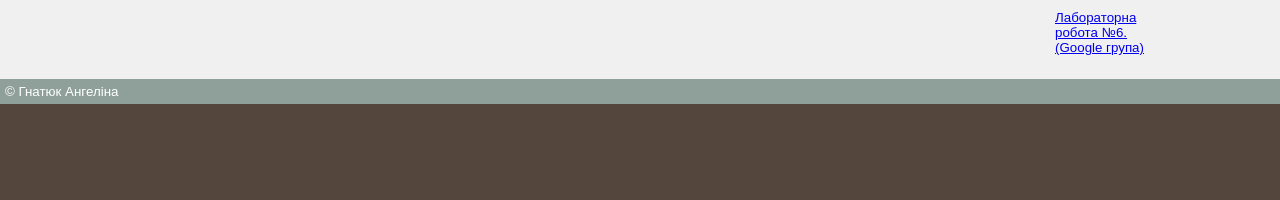
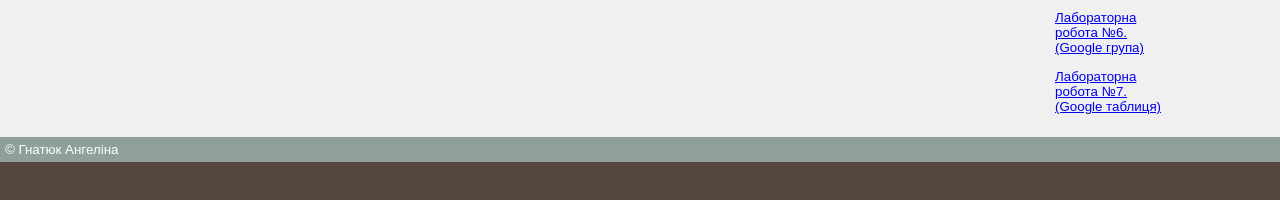
Before and after one commit to angelinkahnatyuk/sociolog1488, a plain HTML site: page lab2.html in a window 1280 px wide. Shown: the part 440-640 px from the top of the page. Drawn offline with Linux system fonts and the light colour scheme.

Commit message:
Update lab2.html

```diff
--- a/lab2.html
+++ b/lab2.html
@@ -65,6 +65,7 @@
 	    <p><a href="lab4.html">Лабораторна робота №4. (Google форма-опитування)</a></p>
 	    <p><a href="lab5.html">Лабораторна робота №5. (Google форма-тестування)</a></p>
 	    <p><a href="lab6.html">Лабораторна робота №6. (Google група)</a></p>
+		   <p><a href="lab7.html">Лабораторна робота №7. (Google таблиця)</a></p>
 	   </div>
 	   <div class="clear"></div>
 	   <div id="footer">&copy; Гнатюк Ангеліна</div>
```
